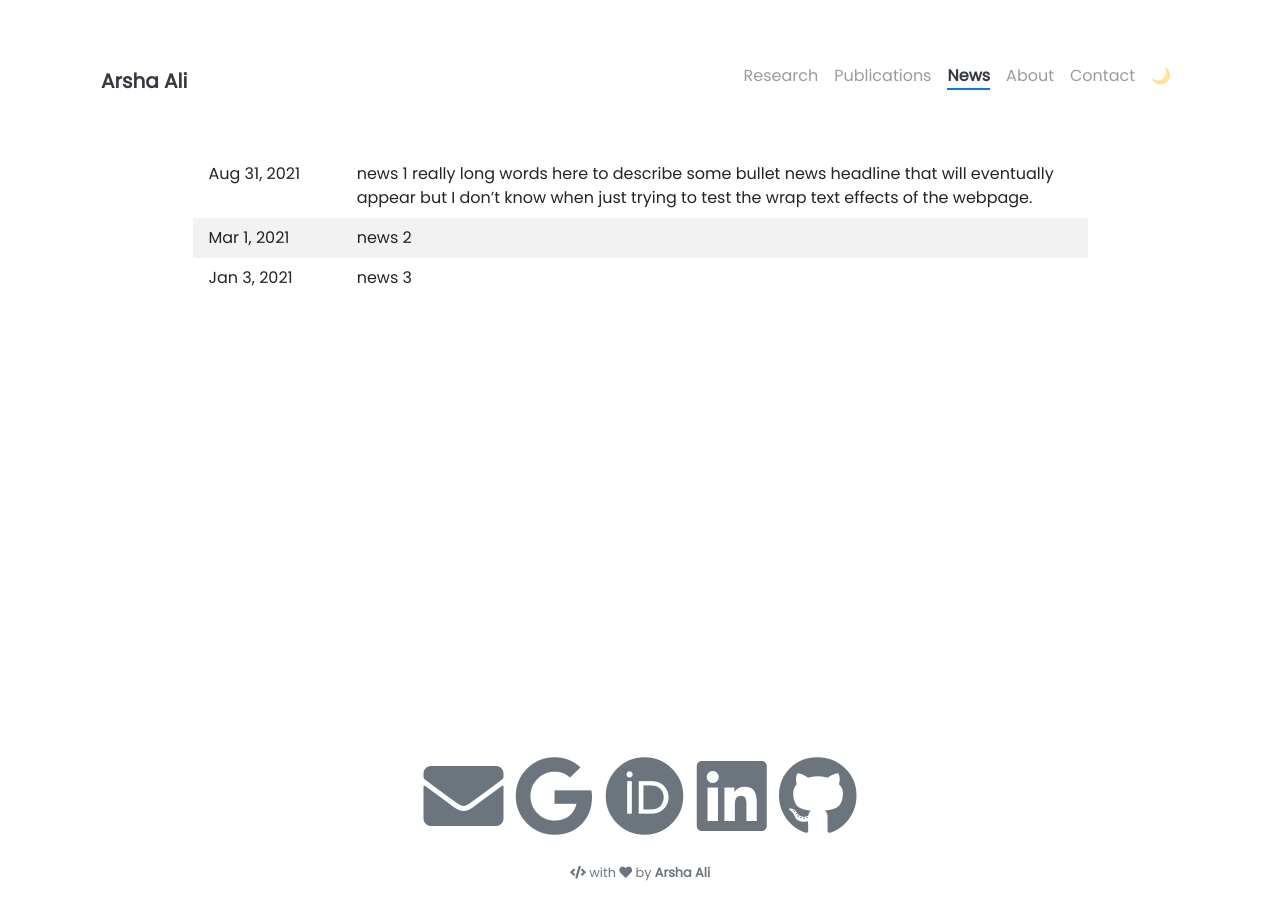
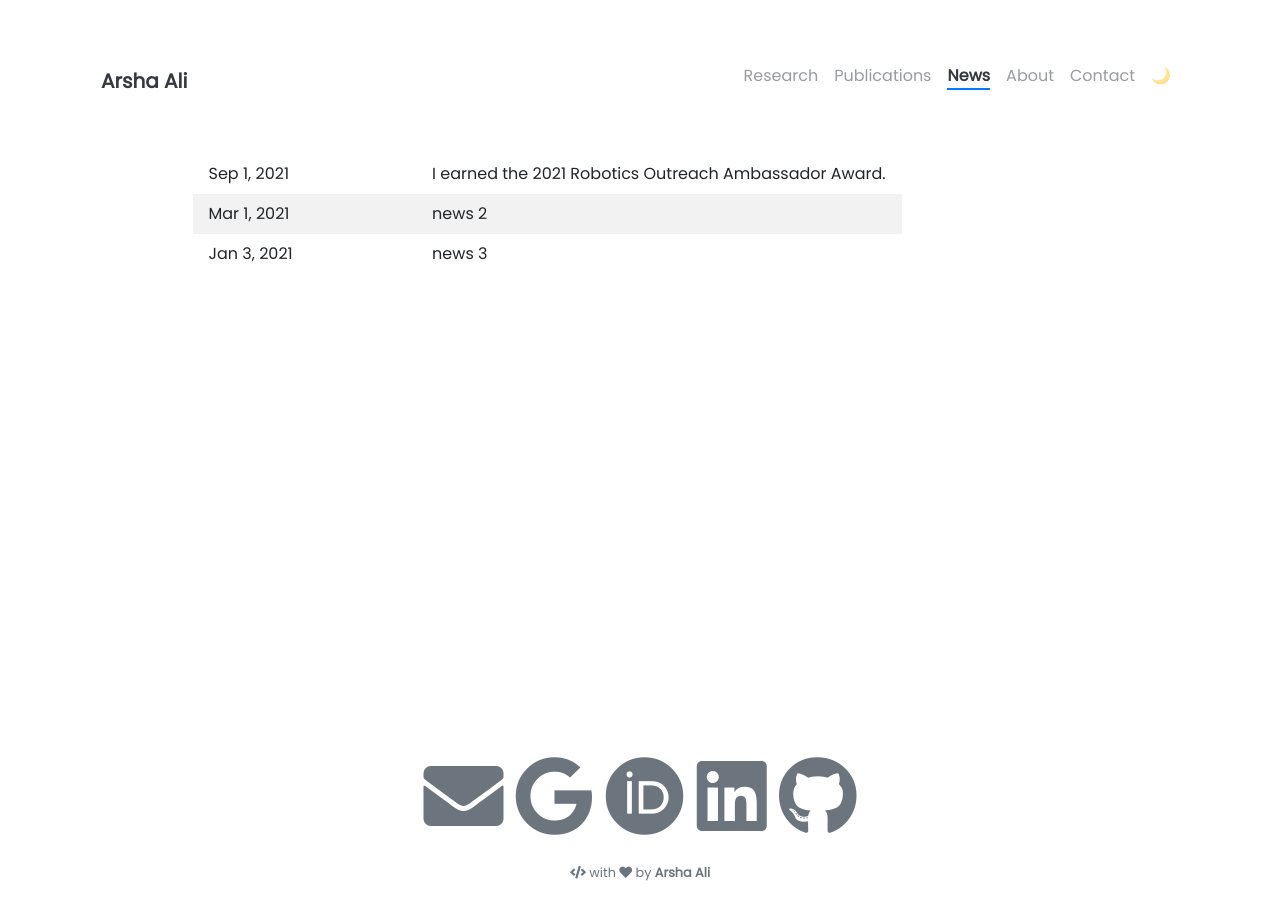
Before and after one commit to arshaali/arshaali.github.io, a Jekyll site: the page built from pages/news.md, in a window 1280 px wide. Built offline with Jekyll 4.4.1, drawn with Linux system fonts in a browser that asks for light colours; nearby versions of some CDN libraries.

Commit message:
Update news.md

```diff
--- a/pages/news.md
+++ b/pages/news.md
@@ -12,6 +12,6 @@ td, th {
 }
 </style>
 
-Aug 31, 2021 &nbsp; &nbsp; &nbsp; &nbsp; &nbsp; &nbsp; &nbsp; &nbsp; &nbsp; &nbsp; &nbsp; &nbsp; &nbsp; | news 1 really long words here to describe some bullet news headline that will eventually appear but I don't know when just trying to test the wrap text effects of the webpage.
+Sep 1, 2021 &nbsp; &nbsp; &nbsp; &nbsp; &nbsp; &nbsp; &nbsp; &nbsp; &nbsp; &nbsp; &nbsp; &nbsp; &nbsp; | I earned the 2021 Robotics Outreach Ambassador Award.
 Mar 1, 2021        | news 2
 Jan 3, 2021        | news 3
```
